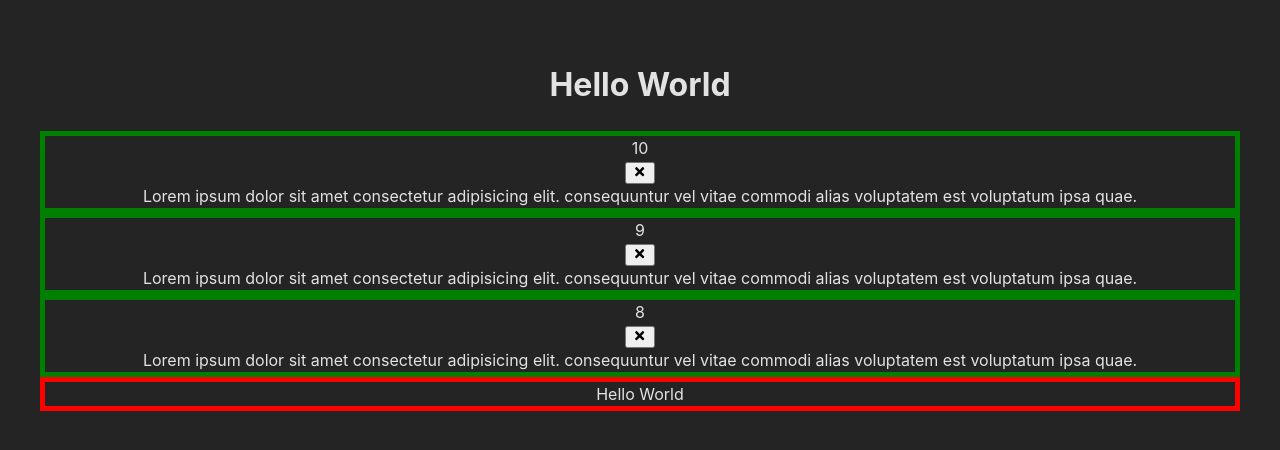
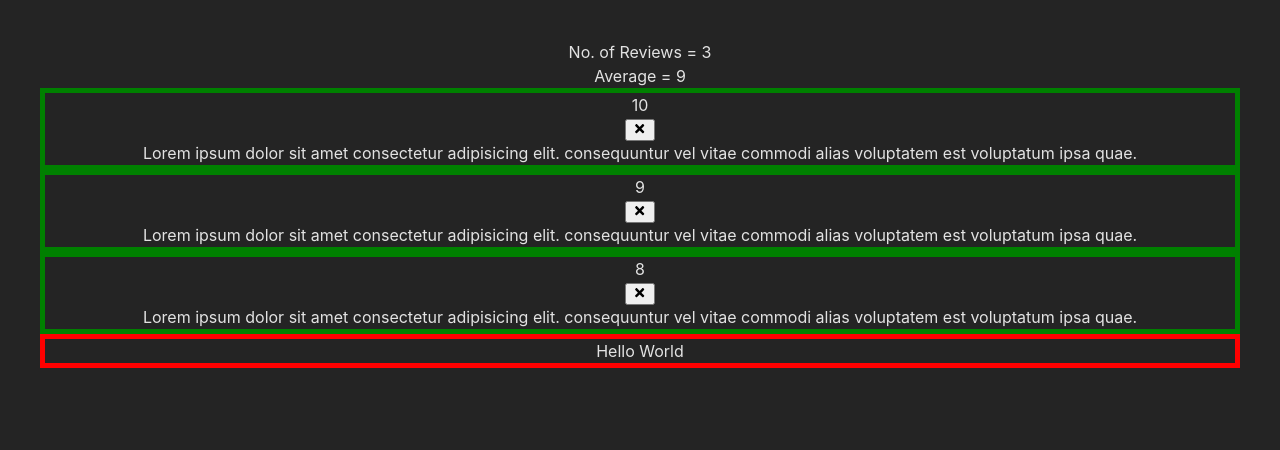
Before and after one commit to codebuster009/Feedback-UI, a React (Vite) app: page / in a window 1280 px wide. Shown: the top 450 px of the page. Built offline with nearby package versions, Linux system fonts and the light colour scheme.

Commit message:
Average and Number of reviews being shown

```diff
--- a/src/App.jsx
+++ b/src/App.jsx
@@ -1,9 +1,9 @@
 import "./App.css";
-import Header from "./components/Header.jsx";
 import FeedbackList from "./components/FeedbackList.jsx";
 import { useState } from "react";
 import FeedbackData from "./utils/FeedbackData.js";
 import Card from "./components/shared/Card.jsx";
+import FeedbackStats from "./components/feedbackStats.jsx";
 
 function App() {
   const [feedback, setFeedback] = useState(FeedbackData);
@@ -15,7 +15,7 @@ function App() {
   };
   return (
     <>
-      <Header text="Hello World" />
+      <FeedbackStats feedback = {feedback}/>
       <div className="container">
         {feedback.map((feedback) => {
           return (
--- /dev/null
+++ b/src/components/FeedbackStats.jsx
@@ -0,0 +1,15 @@
+const FeedbackStats = ({feedback}) => {
+    const average = feedback.reduce((acc , curr) => {
+        console.log(curr , "current")
+        return acc += curr.rating
+    } , 0) / feedback.length
+    return (
+        <>
+        <div>No. of Reviews = {feedback.length}</div>
+        <div>Average = {average}</div>
+        </>
+    )
+}
+
+export default FeedbackStats;
+import React from 'react'
```
